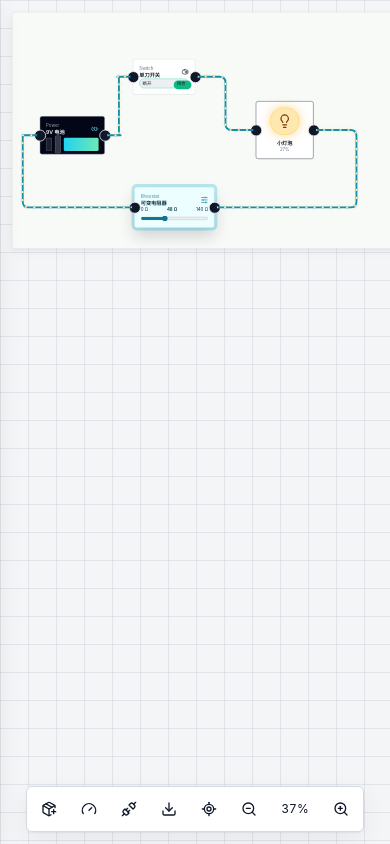
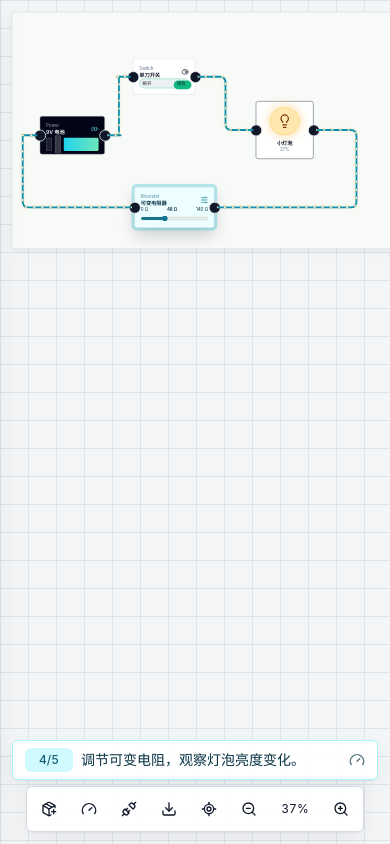
Before and after one commit to glwang-g/xshow, a Vue app: page / in a window 390 px wide. Built offline with nearby package versions, Linux system fonts and the light colour scheme.

Commit message:
polish v0.2 mobile release checklist

```diff
--- a/src/views/Home.vue
+++ b/src/views/Home.vue
@@ -432,6 +432,7 @@ const lessonStepStates = computed(() =>
 );
 const nextLessonStep = computed(() => lessonStepStates.value.find((step) => !step.complete));
 const activeLessonGuide = computed(() => nextLessonStep.value?.guide ?? null);
+const mobileLessonStripText = computed(() => nextLessonStep.value?.description ?? "实验完成");
 const lessonProgress = computed(() => {
   const completed = lessonStepStates.value.filter((step) => step.complete).length;
   const total = lessonStepStates.value.length;
@@ -2144,6 +2145,11 @@ function applyPwaUpdate() {
   waitingWorker.postMessage({ type: "SKIP_WAITING" });
 }
 
+function openMobileStatusPanel() {
+  statusPanelOpen.value = true;
+  palettePanelOpen.value = false;
+}
+
 onMounted(() => {
   fitMobileWorkbenchAfterRender();
   window.addEventListener("resize", handleMobileViewportChange);
@@ -2283,6 +2289,21 @@ onBeforeUnmount(() => {
         @pointercancel="endCanvasGesture"
         @pointerleave="endCanvasGesture"
       >
+        <button
+          class="fixed bottom-[calc(4rem+env(safe-area-inset-bottom))] left-3 right-3 z-20 flex h-10 items-center gap-2 overflow-hidden rounded-md border bg-card/95 px-3 text-left text-sm shadow-panel xl:hidden"
+          :class="lessonComplete ? 'border-emerald-200 text-emerald-950' : 'border-cyan-200 text-cyan-950'"
+          @click="openMobileStatusPanel"
+        >
+          <span
+            class="flex h-6 min-w-12 shrink-0 items-center justify-center rounded-md text-xs font-medium tabular-nums"
+            :class="lessonComplete ? 'bg-emerald-100 text-emerald-800' : 'bg-cyan-100 text-cyan-800'"
+          >
+            {{ lessonProgress.completed }}/{{ lessonProgress.total }}
+          </span>
+          <span class="min-w-0 flex-1 truncate">{{ mobileLessonStripText }}</span>
+          <Gauge class="h-4 w-4 shrink-0 opacity-70" />
+        </button>
+
         <div class="fixed bottom-[calc(0.75rem+env(safe-area-inset-bottom))] left-1/2 z-20 flex max-w-[calc(100vw-1rem)] -translate-x-1/2 items-center gap-1 overflow-x-auto rounded-md border bg-card/95 p-1 shadow-panel xl:hidden">
           <Button
             :class="palettePanelOpen ? 'bg-cyan-100 text-cyan-950 hover:bg-cyan-100' : ''"
```
Also changed, not shown: 9 other files (tests, documents, lock files or other folders).
